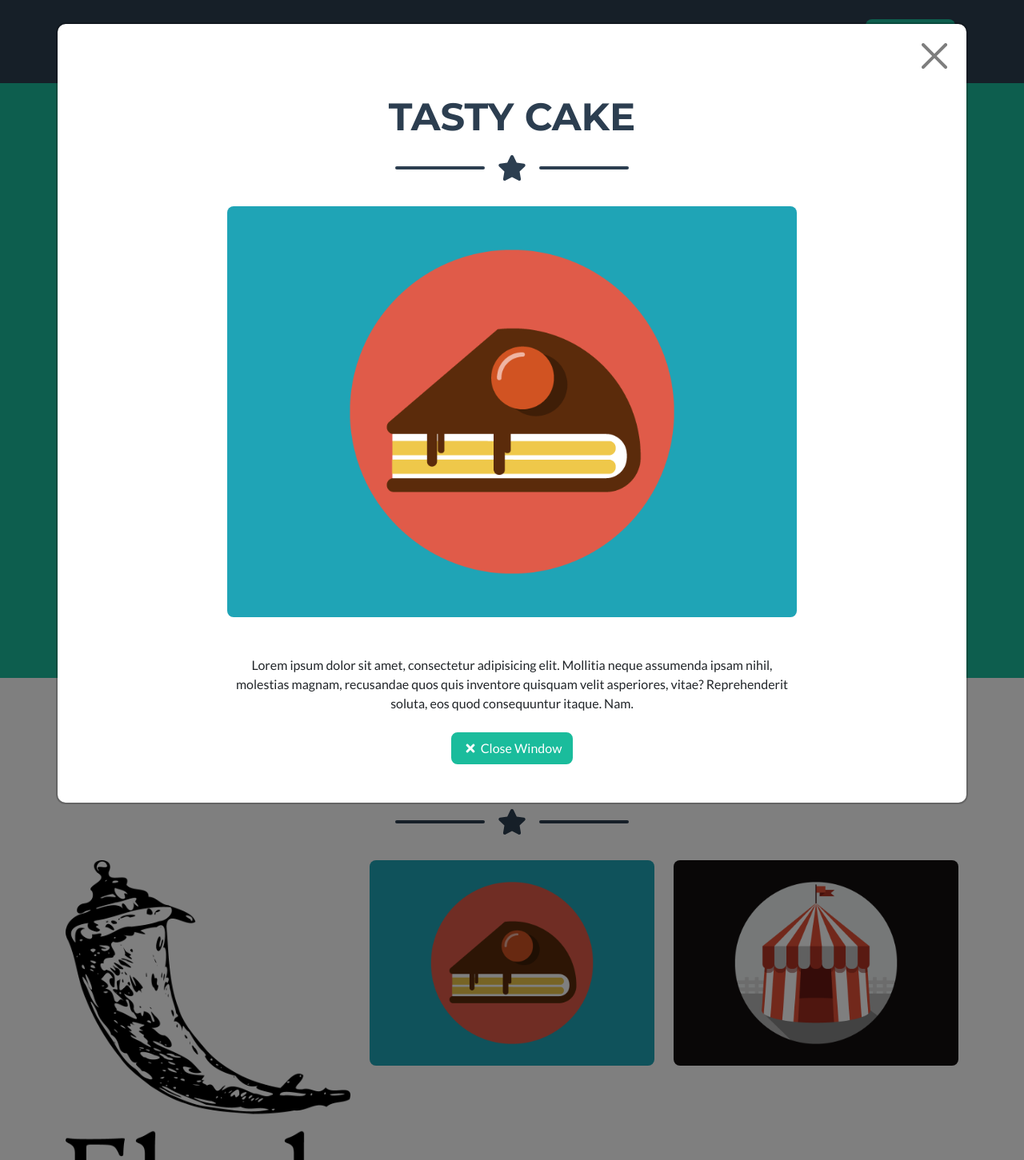
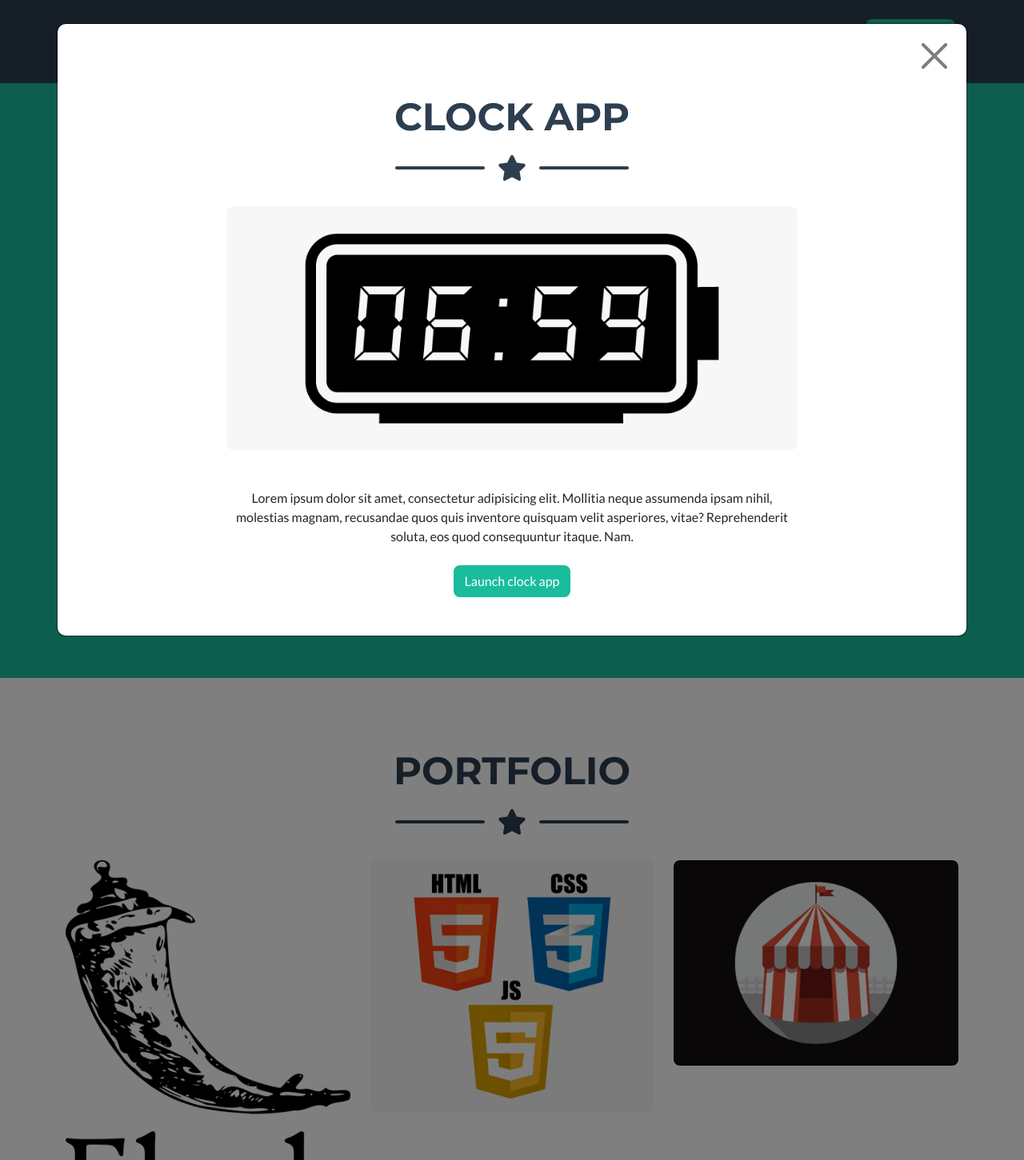
Before and after one commit to siracha/FlaskPortfolio, a Flask app: page / in a window 1280 px wide, after a click that opens the changed part. Shown: the whole page at 80% size. Run offline with Flask 2, Linux system fonts and the light colour scheme; some libraries are stand-ins or nearby versions.

Commit message:
added: clock app + assets

```diff
--- a/main.py
+++ b/main.py
@@ -5,3 +5,7 @@ app = Flask(__name__)
 @app.route('/')
 def index():
   return render_template('index.html')
+
+@app.route('/clock')
+def clock():
+  return render_template('clock.html')
--- a/static/js/scripts.js
+++ b/static/js/scripts.js
@@ -52,3 +52,19 @@ window.addEventListener('DOMContentLoaded', event => {
     });
 
 });
+
+function startTime() {
+    const today = new Date();
+    let h = today.getHours();
+    let m = today.getMinutes();
+    let s = today.getSeconds();
+    m = checkTime(m);
+    s = checkTime(s);
+    document.getElementById('clock_face').innerHTML =  h + ":" + m + ":" + s;
+    setTimeout(startTime, 1000);
+  }
+
+  function checkTime(i) {
+    if (i < 10) {i = "0" + i};  // add zero in front of numbers < 10
+    return i;
+  }
--- a/templates/index.html
+++ b/templates/index.html
@@ -86,7 +86,7 @@
                             <div class="portfolio-item-caption d-flex align-items-center justify-content-center h-100 w-100">
                                 <div class="portfolio-item-caption-content text-center text-white"><i class="fas fa-plus fa-3x"></i></div>
                             </div>
-                            <img class="img-fluid" src="{{url_for('static', filename='assets/img/portfolio/cake.png')}}" alt="..." />
+                            <img class="img-fluid" src="{{url_for('static', filename='assets/img/portfolio/HTML.png')}}" alt="..." />
                         </div>
                     </div>
                     <!-- Portfolio Item 3-->
@@ -306,7 +306,7 @@
                             <div class="row justify-content-center">
                                 <div class="col-lg-8">
                                     <!-- Portfolio Modal - Title-->
-                                    <h2 class="portfolio-modal-title text-secondary text-uppercase mb-0">Tasty Cake</h2>
+                                    <h2 class="portfolio-modal-title text-secondary text-uppercase mb-0">Clock app</h2>
                                     <!-- Icon Divider-->
                                     <div class="divider-custom">
                                         <div class="divider-custom-line"></div>
@@ -314,13 +314,14 @@
                                         <div class="divider-custom-line"></div>
                                     </div>
                                     <!-- Portfolio Modal - Image-->
-                                    <img class="img-fluid rounded mb-5" src="{{url_for('static', filename='assets/img/portfolio/cake.png')}}" alt="..." />
+                                    <img class="img-fluid rounded mb-5" src="{{url_for('static', filename='assets/img/portfolio/clock.png')}}" alt="..." />
                                     <!-- Portfolio Modal - Text-->
                                     <p class="mb-4">Lorem ipsum dolor sit amet, consectetur adipisicing elit. Mollitia neque assumenda ipsam nihil, molestias magnam, recusandae quos quis inventore quisquam velit asperiores, vitae? Reprehenderit soluta, eos quod consequuntur itaque. Nam.</p>
-                                    <button class="btn btn-primary" href="#!" data-bs-dismiss="modal">
+                                    <!-- <button class="btn btn-primary" target="_blank" href= data-bs-dismiss="modal">
                                         <i class="fas fa-times fa-fw"></i>
-                                        Close Window
-                                    </button>
+                                        Launch clock app
+                                    </button> -->
+                                    <a href="/clock" class="btn btn-primary" target="_blank">Launch clock app</a>
                                 </div>
                             </div>
                         </div>
```
Also changed, not shown: templates/clock.html (added, +19 -0 lines), static/assets/img/portfolio/HTML.png (added), static/assets/img/portfolio/clock.png (added), static/assets/img/portfolio/clock/clock_bg.jpg (added).
